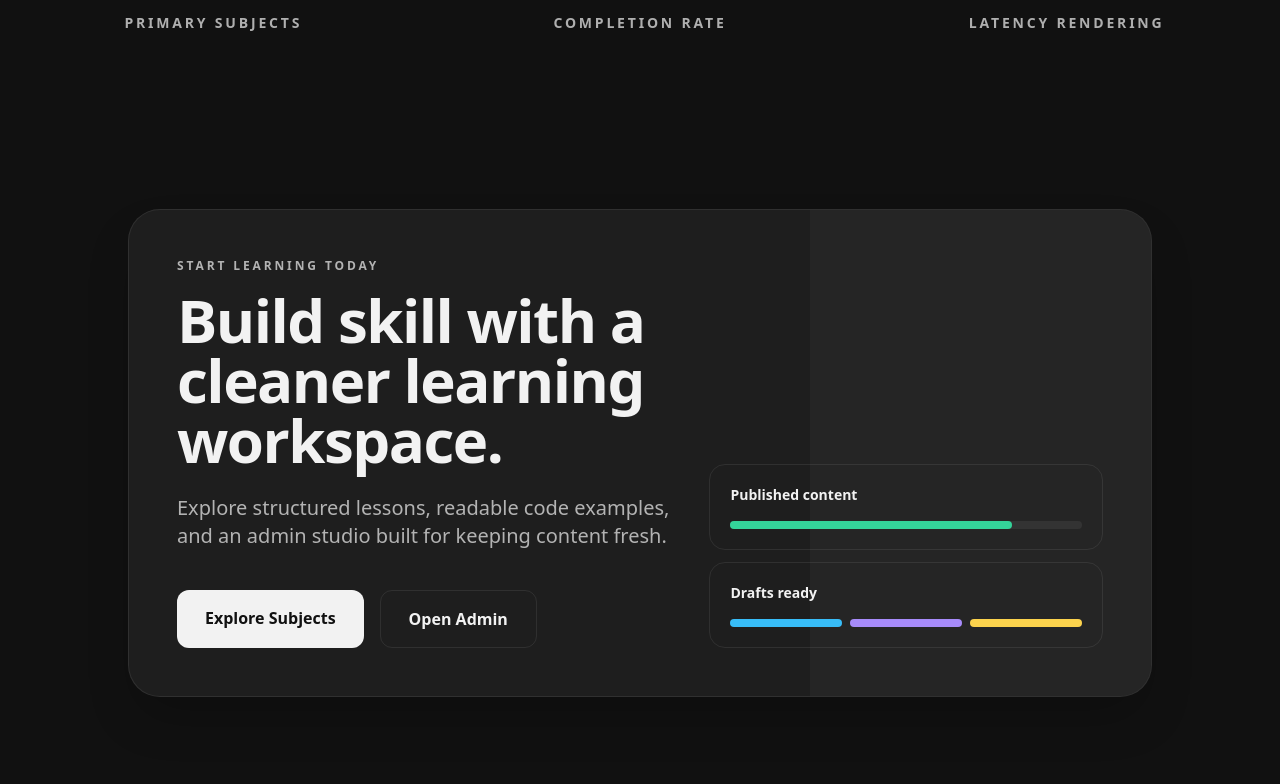
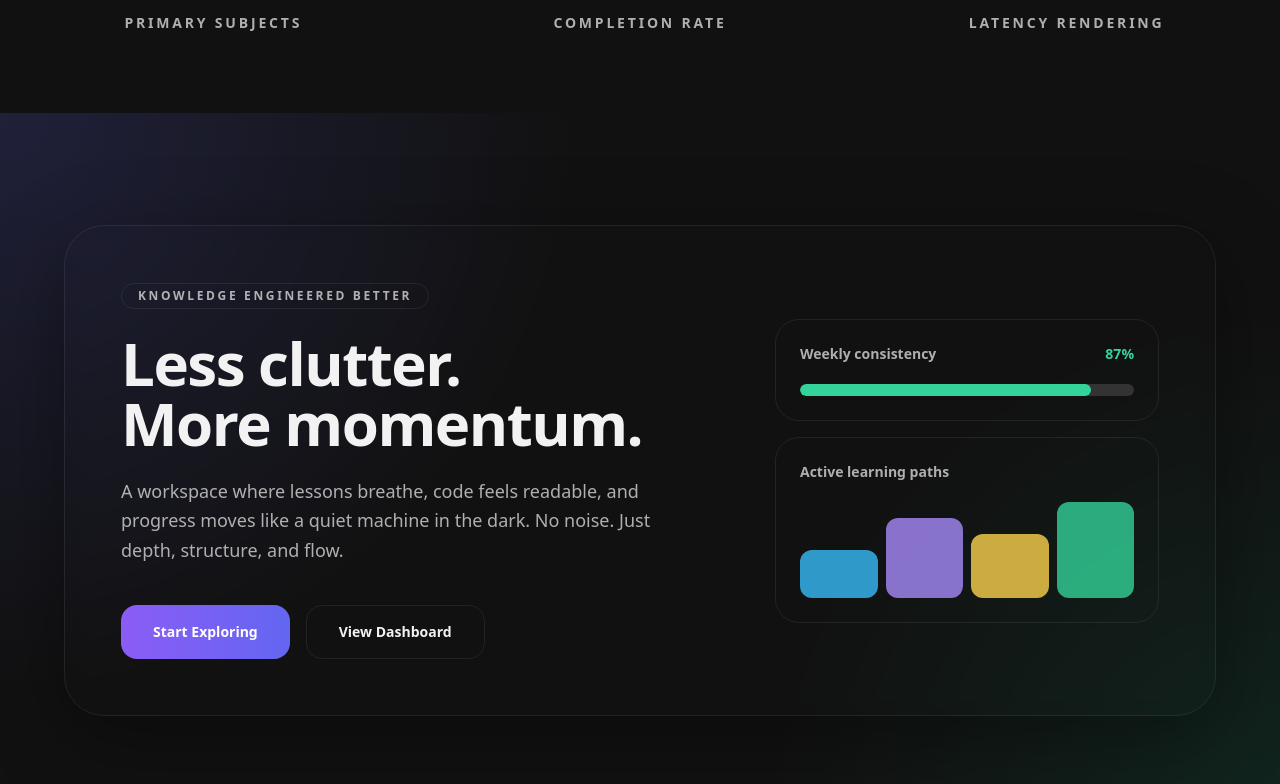
Before and after one commit to RaihanAizvan/Fution, a Vue app: page / in a window 1280 px wide. Shown: the part 2176-2960 px from the top of the page. Built offline with nearby package versions, Linux system fonts and the light colour scheme.

Commit message:
chore: cta section to new one

```diff
--- a/src/views/HomeView.vue
+++ b/src/views/HomeView.vue
@@ -147,48 +147,70 @@
     </section>
 
     <!-- CTA Section -->
-    <section class="relative px-6 py-24 mb-20">
-      <div class="relative mx-auto grid max-w-5xl overflow-hidden rounded-[2rem] border border-[var(--app-border)] bg-[var(--panel-bg)] p-8 shadow-2xl md:grid-cols-[1.15fr_0.85fr] md:p-12">
-        <div class="relative z-10 text-left">
-          <p class="text-xs font-bold uppercase tracking-[0.24em] text-[var(--app-muted)]">Start learning today</p>
-          <h2 class="mt-4 max-w-2xl text-4xl font-black tracking-tight text-[var(--app-text)] md:text-6xl">
-            Build skill with a cleaner learning workspace.
+    <section class="relative overflow-hidden px-6 py-28">
+  <div class="absolute inset-0 bg-[radial-gradient(circle_at_top_left,rgba(99,102,241,0.18),transparent_40%),radial-gradient(circle_at_bottom_right,rgba(16,185,129,0.12),transparent_35%)]"></div>
+
+  <div class="relative mx-auto flex max-w-6xl flex-col gap-12 rounded-[2.5rem] border border-[var(--app-border)] bg-[var(--panel-bg)]/90 p-8 shadow-[0_20px_80px_rgba(0,0,0,0.35)] backdrop-blur md:flex-row md:items-center md:justify-between md:p-14">
+
+    <div class="max-w-2xl">
+      <span class="inline-flex items-center rounded-full border border-[var(--app-border)] bg-[var(--app-bg)]/50 px-4 py-1 text-xs font-bold uppercase tracking-[0.22em] text-[var(--app-muted)]">
+        Knowledge engineered better
+      </span>
+
+      <h2 class="mt-6 text-4xl font-black leading-tight tracking-tight text-[var(--app-text)] md:text-6xl">
+        Less clutter. <br />
+        More momentum.
       </h2>
-          <p class="mt-6 max-w-xl text-[var(--app-muted)] md:text-xl">
-            Explore structured lessons, readable code examples, and an admin studio built for keeping content fresh.
+
+      <p class="mt-6 max-w-xl text-lg leading-relaxed text-[var(--app-muted)]">
+        A workspace where lessons breathe, code feels readable, and progress moves like a quiet machine in the dark.
+        No noise. Just depth, structure, and flow.
       </p>
+
       <div class="mt-10 flex flex-col gap-4 sm:flex-row">
         <RouterLink
           to="/subjects"
-              class="inline-flex justify-center rounded-xl bg-[var(--app-text)] px-7 py-4 font-bold text-[var(--app-bg)] transition hover:opacity-90 active:scale-95"
+          class="inline-flex items-center justify-center rounded-2xl bg-gradient-to-r from-violet-500 to-indigo-500 px-8 py-4 text-sm font-bold text-white transition duration-200 hover:scale-[1.02] active:scale-95"
         >
-              Explore Subjects
+          Start Exploring
         </RouterLink>
+
         <RouterLink
-              to="/admin"
-              class="inline-flex justify-center rounded-xl border border-[var(--app-border)] bg-[var(--app-bg)]/40 px-7 py-4 font-bold text-[var(--app-text)] transition hover:bg-[var(--sidebar-active)] active:scale-95"
+          to="/dashboard"
+          class="inline-flex items-center justify-center rounded-2xl border border-[var(--app-border)] bg-[var(--app-bg)]/40 px-8 py-4 text-sm font-bold text-[var(--app-text)] transition hover:bg-[var(--sidebar-active)] active:scale-95"
         >
-              Open Admin
+          View Dashboard
         </RouterLink>
       </div>
     </div>
-        <div class="relative z-10 mt-10 grid content-end gap-3 md:mt-0">
-          <div class="rounded-2xl border border-[var(--app-border)] bg-[var(--app-bg)]/45 p-5">
-            <p class="text-sm font-semibold text-[var(--app-text)]">Published content</p>
-            <div class="mt-4 h-2 rounded-full bg-[var(--sidebar-active)]">
-              <div class="h-full w-4/5 rounded-full bg-emerald-400"></div>
+
+    <div class="grid w-full max-w-sm gap-4">
+      <div class="rounded-3xl border border-[var(--app-border)] bg-[var(--app-bg)]/50 p-6">
+        <div class="flex items-center justify-between">
+          <p class="text-sm font-semibold text-[var(--app-muted)]">
+            Weekly consistency
+          </p>
+          <span class="text-sm font-bold text-emerald-400">87%</span>
+        </div>
+
+        <div class="mt-5 h-3 overflow-hidden rounded-full bg-[var(--sidebar-active)]">
+          <div class="h-full w-[87%] rounded-full bg-emerald-400"></div>
         </div>
       </div>
-          <div class="rounded-2xl border border-[var(--app-border)] bg-[var(--app-bg)]/45 p-5">
-            <p class="text-sm font-semibold text-[var(--app-text)]">Drafts ready</p>
-            <div class="mt-4 flex gap-2">
-              <span class="h-2 flex-1 rounded-full bg-sky-400"></span>
-              <span class="h-2 flex-1 rounded-full bg-violet-400"></span>
-              <span class="h-2 flex-1 rounded-full bg-amber-300"></span>
+
+      <div class="rounded-3xl border border-[var(--app-border)] bg-[var(--app-bg)]/50 p-6">
+        <p class="text-sm font-semibold text-[var(--app-muted)]">
+          Active learning paths
+        </p>
+
+        <div class="mt-5 flex items-end gap-2">
+          <span class="h-12 w-full rounded-xl bg-sky-400/80"></span>
+          <span class="h-20 w-full rounded-xl bg-violet-400/80"></span>
+          <span class="h-16 w-full rounded-xl bg-amber-300/80"></span>
+          <span class="h-24 w-full rounded-xl bg-emerald-400/80"></span>
         </div>
       </div>
     </div>
-        <div class="pointer-events-none absolute inset-y-0 right-0 w-1/3 bg-[var(--app-bg-glow)]"></div>
   </div>
 </section>
 
```
Lines whose indentation alone changed are shown as unchanged.
